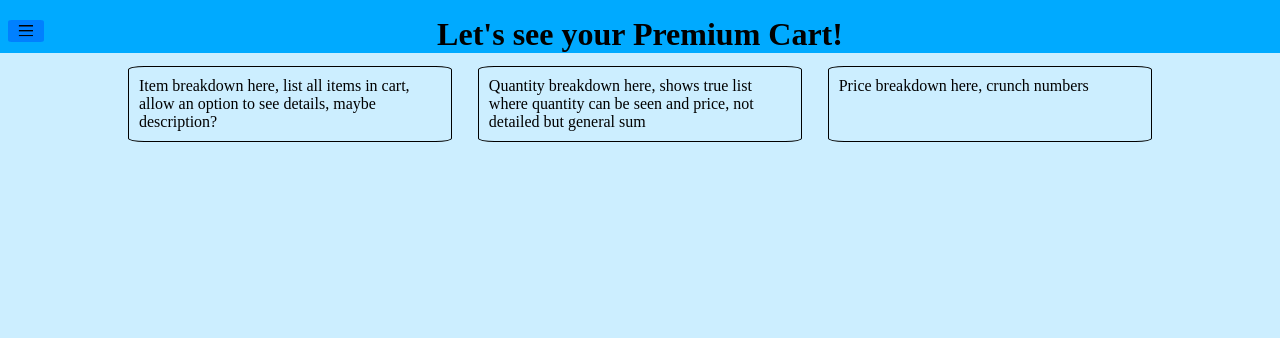
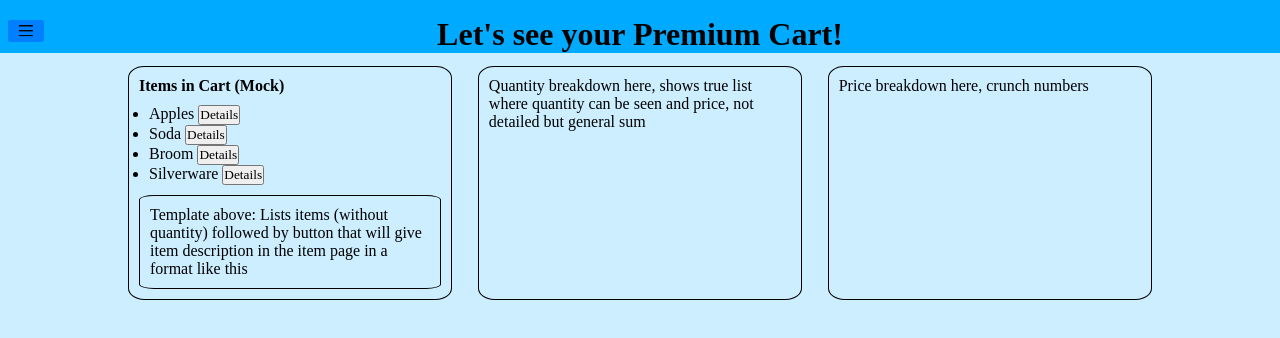
Before and after one commit to Johnny-Rport/Shopping, a React (Create React App) app: page /shopping/Cart in a window 1280 px wide. Shown: the top 338 px of the page. Built offline with nearby package versions, Linux system fonts and the light colour scheme; a web font is replaced by a local one.

Commit message:
Updating Cart

```diff
--- a/src/Pages/css/home.module.css
+++ b/src/Pages/css/home.module.css
@@ -65,3 +65,8 @@
     width: 10vw;
     border: 1px solid black;
 }
+
+
+.list ul {
+    padding: 10px;
+}
--- a/src/parts/cart_item.tsx
+++ b/src/parts/cart_item.tsx
@@ -1,8 +1,18 @@
 import React from 'react';
+import style from '../Pages/css/home.module.css'
 
 function Cartitem(){
     return (
-        <div>Item breakdown here, list all items in cart, allow an option to see details, maybe description?</div>
+        <div className={style.list}> <h4>Items in Cart (Mock)</h4>
+            <ul>
+                <li>Apples <button>Details</button></li>
+                <li>Soda  <button>Details</button></li>
+                <li>Broom  <button>Details</button></li>
+                <li>Silverware  <button>Details</button></li>
+            </ul>
+
+            <div>Template above: Lists items (without quantity) followed by button that will give item description in the item page in a format like this</div>
+        </div>
     )
 }
 
```
